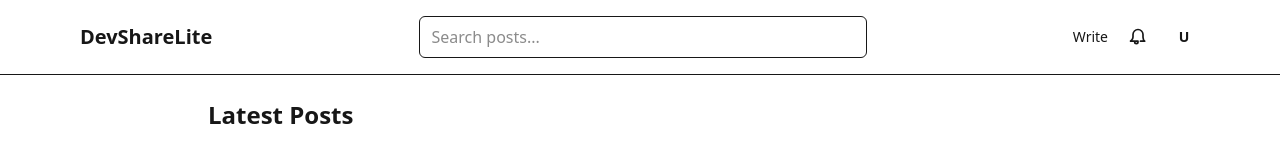
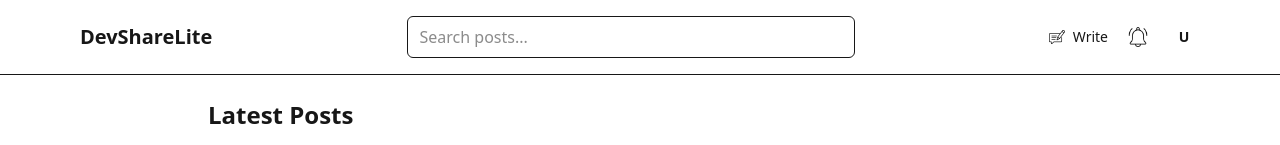
Before and after one commit to Tanh-Ng/DevShare-Lite, a Next.js app in the folder source_code/frontend/: page / in a window 1280 px wide. Shown: the top 145 px of the page. Built offline with nearby package versions, Linux system fonts and the light colour scheme.

Commit message:
chore: use local file for icons ...

```diff
--- a/source_code/frontend/components/Navbar.tsx
+++ b/source_code/frontend/components/Navbar.tsx
@@ -2,7 +2,7 @@
 
 import { useState } from 'react';
 import Link from 'next/link';
-
+import Image from 'next/image';
 export default function Navbar() {
   const [isOpen, setIsOpen] = useState(false);
 
@@ -28,22 +28,27 @@ export default function Navbar() {
 
         {/* Right Section */}
         <div className="hidden md:flex items-center gap-5">
-          <Link href="/write" className="text-sm text-muted-foreground hover:text-foreground transition">
+          <Link
+            href="/write"
+            className="flex items-center gap-2 text-sm text-muted-foreground hover:text-foreground transition"
+          >
+            <Image
+              src="/blog.png"
+              alt="Write icon"
+              width={16}
+              height={16}
+              className="object-contain"
+            />
             Write
           </Link>
 
           {/* Notification Icon */}
           <button className="text-foreground hover:text-primary transition">
-            <svg
-              xmlns="http://www.w3.org/2000/svg"
-              className="h-5 w-5"
-              fill="none"
-              viewBox="0 0 24 24"
-              stroke="currentColor"
-              strokeWidth={2}
-            >
-              <path strokeLinecap="round" strokeLinejoin="round" d="M15 17h5l-1.405-1.405C18.79 14.79 18 13.42 18 12V9a6 6 0 10-12 0v3c0 1.42-.79 2.79-1.595 3.595L3 17h5m4 0v1a2 2 0 11-4 0v-1m4 0H9" />
-            </svg>
+            <img
+              src="/ringing.png"
+              alt="Notification"
+              className="w-5 h-5 object-contain"
+            />
           </button>
 
           {/* Avatar Placeholder */}
@@ -53,55 +58,7 @@ export default function Navbar() {
             </div>
           </Link>
         </div>
-
-        {/* Mobile Hamburger */}
-        <button
-          onClick={() => setIsOpen(!isOpen)}
-          className="md:hidden text-foreground"
-        >
-          <svg
-            className="w-6 h-6"
-            fill="none"
-            stroke="currentColor"
-            viewBox="0 0 24 24"
-          >
-            {isOpen ? (
-              <path
-                strokeLinecap="round"
-                strokeLinejoin="round"
-                strokeWidth={2}
-                d="M6 18L18 6M6 6l12 12"
-              />
-            ) : (
-              <path
-                strokeLinecap="round"
-                strokeLinejoin="round"
-                strokeWidth={2}
-                d="M4 6h16M4 12h16M4 18h16"
-              />
-            )}
-          </svg>
-        </button>
       </div>
-
-      {/* Mobile Menu */}
-      {isOpen && (
-        <div className="md:hidden px-4 pb-4 space-y-2 text-sm text-muted-foreground">
-          <input
-            type="text"
-            placeholder="Search posts..."
-            className="w-full px-3 py-2 rounded-md bg-muted text-foreground placeholder-muted-foreground border border-border focus:outline-none focus:ring-2 focus:ring-primary"
-          />
-
-          <Link href="/write" className="block hover:text-foreground">
-            Write
-          </Link>
-
-          <Link href="/profile" className="block hover:text-foreground">
-            Profile
-          </Link>
-        </div>
-      )}
     </header>
   );
 }
```
Also changed, not shown: source_code/frontend/public/blog.png (added), source_code/frontend/public/ringing.png (added).
